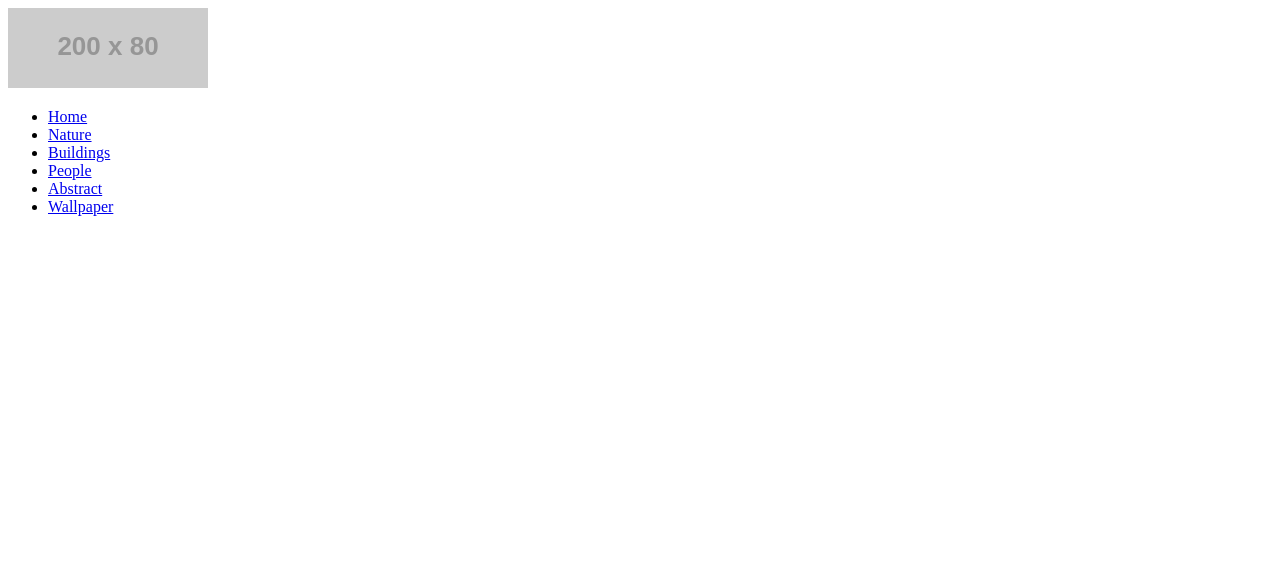
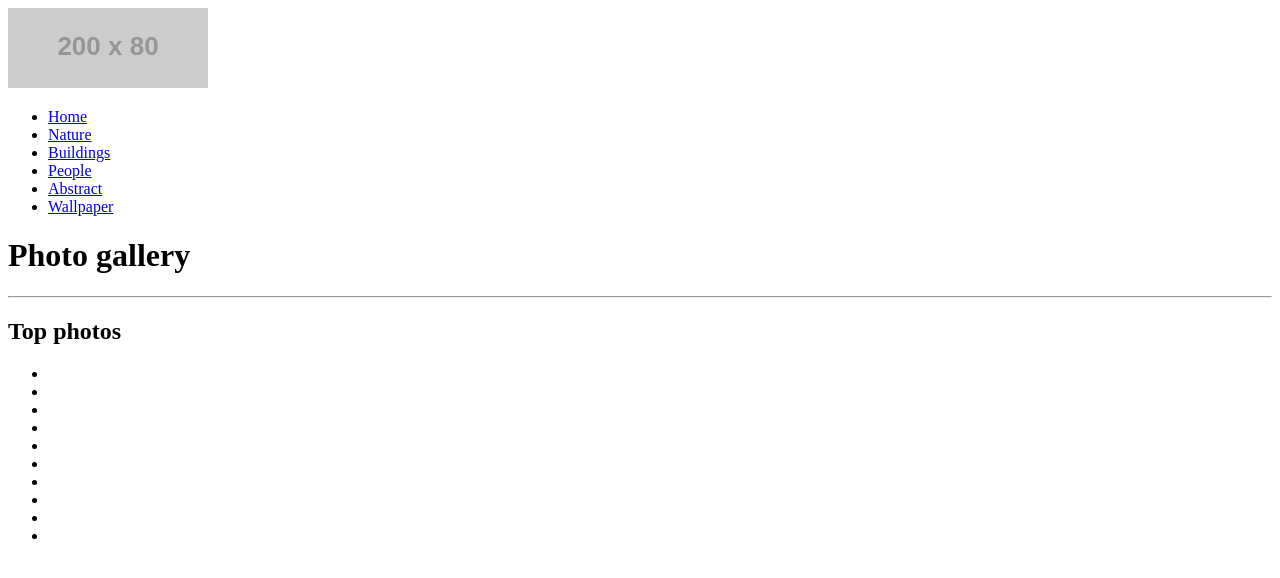
Before and after one commit to Shohruh008/demo-photo-gallery, a plain HTML site: page index.html in a window 1280 px wide. Drawn offline with Linux system fonts and the light colour scheme; placeholder pictures from the web are drawn by us.

Commit message:
Add main-content and top-photos section

```diff
--- a/index.html
+++ b/index.html
@@ -1,10 +1,12 @@
 <!DOCTYPE html>
 <html lang="en">
+
 <head>
   <meta charset="UTF-8">
   <meta name="viewport" content="width=device-width, initial-scale=1.0">
   <title>Image gallery</title>
 </head>
+
 <body>
   <!-- SITE HEADER -->
   <header>
@@ -23,5 +25,28 @@
       </ul>
     </nav>
   </header>
+
+  <!-- MAIN-CONTENT -->
+  <main>
+    <h1>Photo gallery</h1>
+    <hr>
+
+    <section>
+      <h2>Top photos</h2>
+      <ul>
+        <li src="https://picsum.photos/250?random=1" alt="Rasm" width="250" height="250"></li>
+        <li src="https://picsum.photos/250?random=2" alt="Rasm" width="250" height="250"></li>
+        <li src="https://picsum.photos/250?random=3" alt="Rasm" width="250" height="250"></li>
+        <li src="https://picsum.photos/250?random=4" alt="Rasm" width="250" height="250"></li>
+        <li src="https://picsum.photos/250?random=5" alt="Rasm" width="250" height="250"></li>
+        <li src="https://picsum.photos/250?random=6" alt="Rasm" width="250" height="250"></li>
+        <li src="https://picsum.photos/250?random=7" alt="Rasm" width="250" height="250"></li>
+        <li src="https://picsum.photos/250?random=8" alt="Rasm" width="250" height="250"></li>
+        <li src="https://picsum.photos/250?random=9" alt="Rasm" width="250" height="250"></li>
+        <li src="https://picsum.photos/250?random=10" alt="Rasm" width="250" height="250"></li>
+      </ul>
+    </section>
+  </main>
 </body>
+
 </html>
```
Lines whose indentation alone changed are shown as unchanged.
